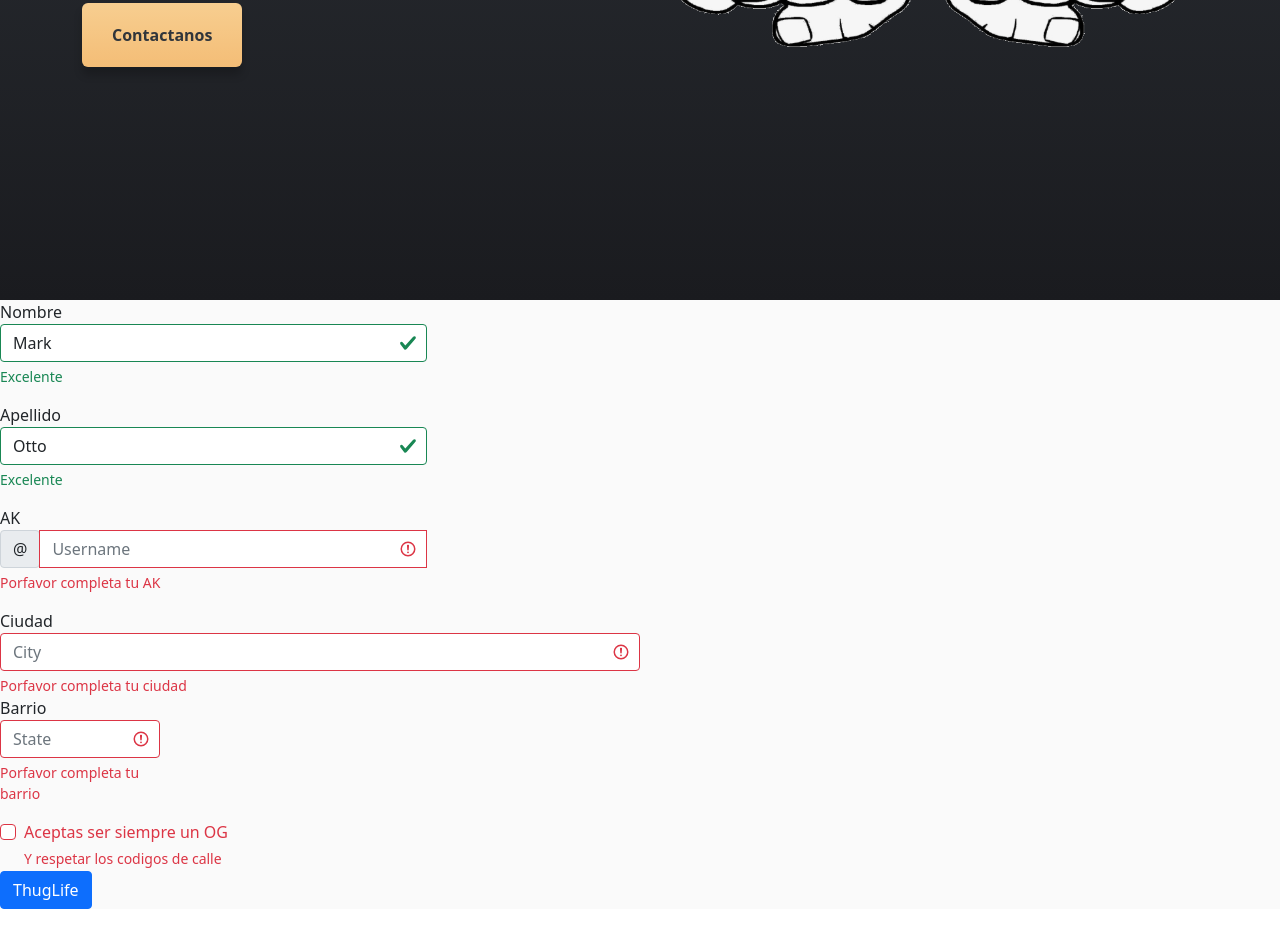
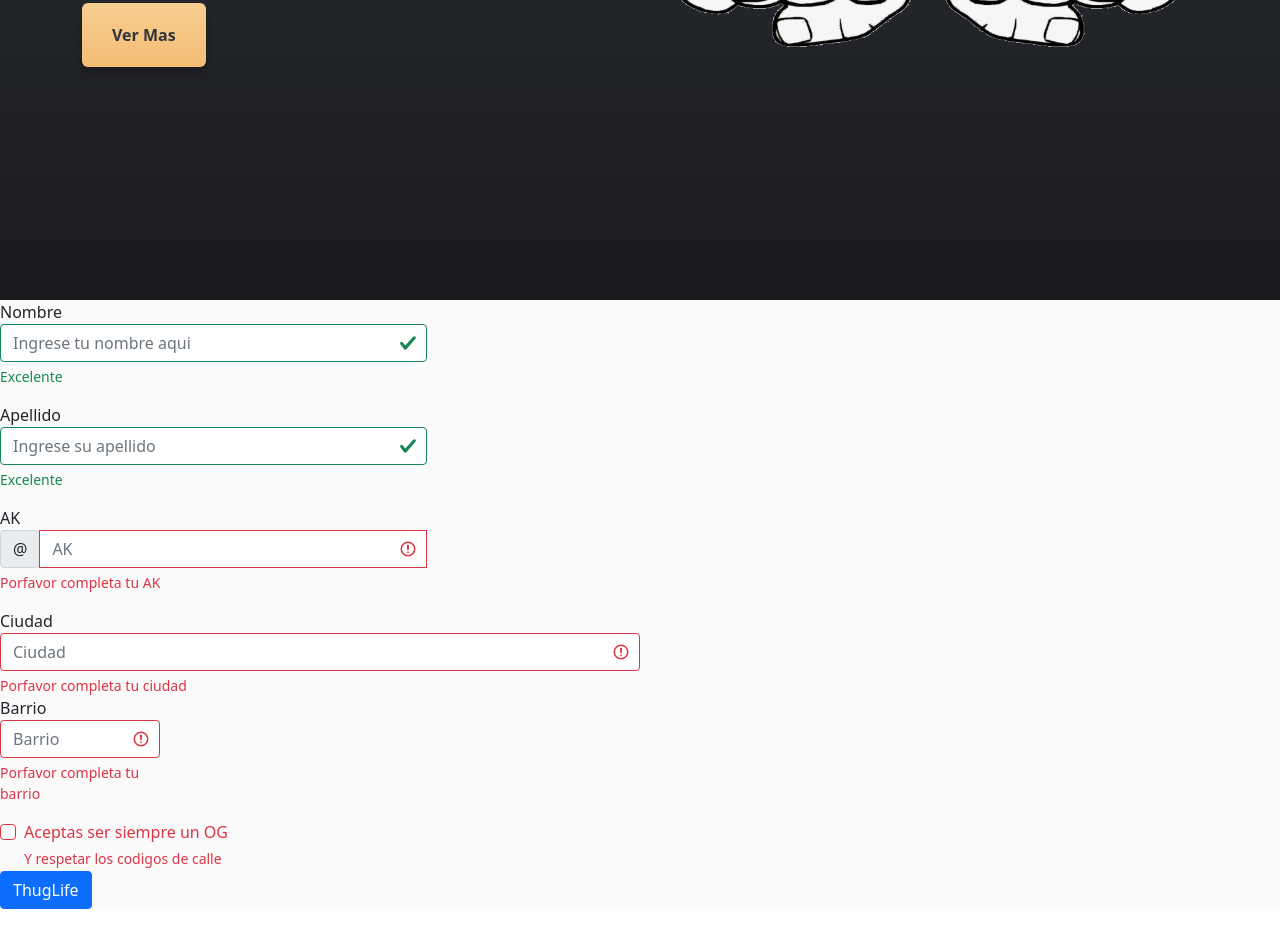
Before and after one commit to Gabriel17qa/ThugLife, a plain HTML site: page Paginas/Contacto.html in a window 1280 px wide. Shown: the part 500-1448 px from the top of the page. Drawn offline with nearby package versions, Linux system fonts and the light colour scheme.

Commit message:
Nuevo scrollear para ver mas

```diff
--- a/Paginas/Contacto.html
+++ b/Paginas/Contacto.html
@@ -32,26 +32,26 @@
             <div class="hero__textos">
                 <h1 class="title">Para seguir en<span class="title--active"> Contacto</span></h1>
                 <p class="copy">Un estilo de vida, <span class="copy__active">la realidad de la calle</span></p>
-                <a href="Paginas/Contacto.html" class="cta">Contactanos</a>
+                <a href="#Contactos" class="cta">Ver Mas</a>
             </div>
             <img src="../ImgIndex/149-1496502_thug-life-logo-png-image-thug-life-on (1).png" class="mockup">
         </section>
     </header>
 
     <main>
-    <section class="services">
+    <section class="services" id="Contactos">
         <form>
             <div class="form-row">
               <div class="col-md-4 mb-3">
                 <label for="validationServer01">Nombre</label>
-                <input type="text" class="form-control is-valid" id="validationServer01" placeholder="First name" value="Mark" required>
+                <input type="text" class="form-control is-valid" id="validationServer01" placeholder="Ingrese tu nombre aqui"  required>
                 <div class="valid-feedback">
                  Excelente
                 </div>
               </div>
               <div class="col-md-4 mb-3">
                 <label for="validationServer02">Apellido</label>
-                <input type="text" class="form-control is-valid" id="validationServer02" placeholder="Last name" value="Otto" required>
+                <input type="text" class="form-control is-valid" id="validationServer02" placeholder="Ingrese su apellido"  required>
                 <div class="valid-feedback">
                   Excelente
                 </div>
@@ -62,7 +62,7 @@
                   <div class="input-group-prepend">
                     <span class="input-group-text" id="inputGroupPrepend3">@</span>
                   </div>
-                  <input type="text" class="form-control is-invalid" id="validationServerUsername" placeholder="Username" aria-describedby="inputGroupPrepend3" required>
+                  <input type="text" class="form-control is-invalid" id="validationServerUsername" placeholder="AK" aria-describedby="inputGroupPrepend3" required>
                   <div class="invalid-feedback">
                     Porfavor completa tu AK
                   </div>
@@ -72,13 +72,13 @@
             <div class="form-row">
               <div class="col-md-6 mb-3">
                 <label for="validationServer03">Ciudad</label>
-                <input type="text" class="form-control is-invalid" id="validationServer03" placeholder="City" required>
+                <input type="text" class="form-control is-invalid" id="validationServer03" placeholder="Ciudad" required>
                 <div class="invalid-feedback">
                   Porfavor completa tu ciudad
               </div>
               <div class="col-md-3 mb-3">
                 <label for="validationServer04">Barrio</label>
-                <input type="text" class="form-control is-invalid" id="validationServer04" placeholder="State" required>
+                <input type="text" class="form-control is-invalid" id="validationServer04" placeholder="Barrio" required>
                 <div class="invalid-feedback">
                  Porfavor completa tu barrio
                 </div>
--- a/css/styles.css
+++ b/css/styles.css
@@ -125,12 +125,17 @@ body{
     font-weight: 700;
     box-shadow: var(--shadow) var(--color_shadow);
     border-radius: 6px;
+
 }
+
 
 /* services */
 
 .services{
     background: #fafafa;
+    -webkit-transition: all 700ms ease-out;
+	-moz-transition:all 700ms ease-out;
+	transition: all 700ms ease-out;
 }
 
 .subtitle{
```
Also changed, not shown: Paginas/Albumes.html (+2 -2 lines), Paginas/Canciones.html (+3 -2 lines), Paginas/Raperos.html (+2 -2 lines), index.html (+2 -2 lines).
